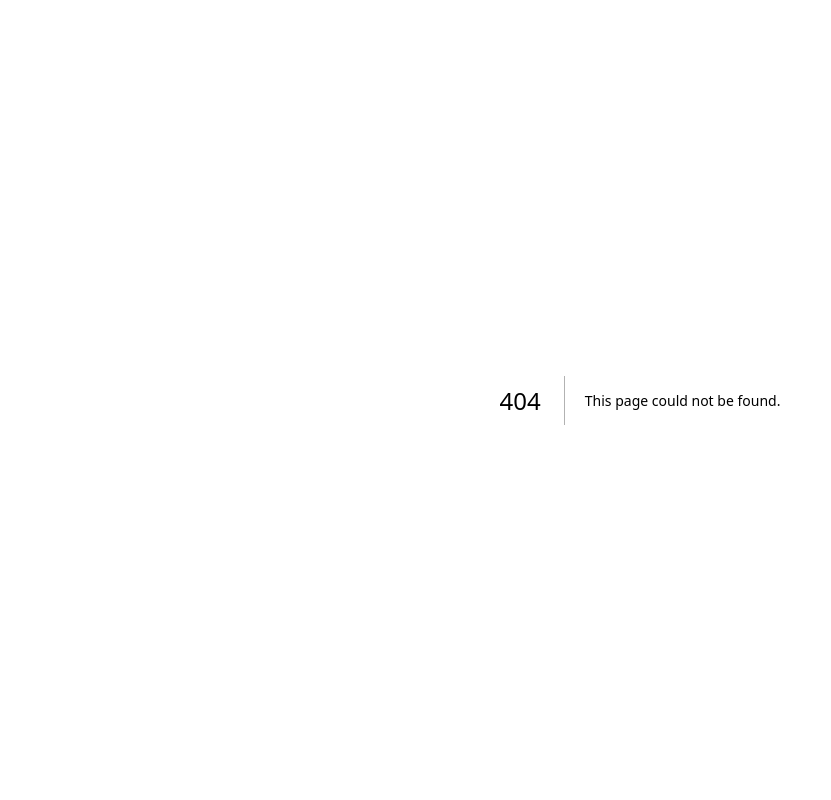
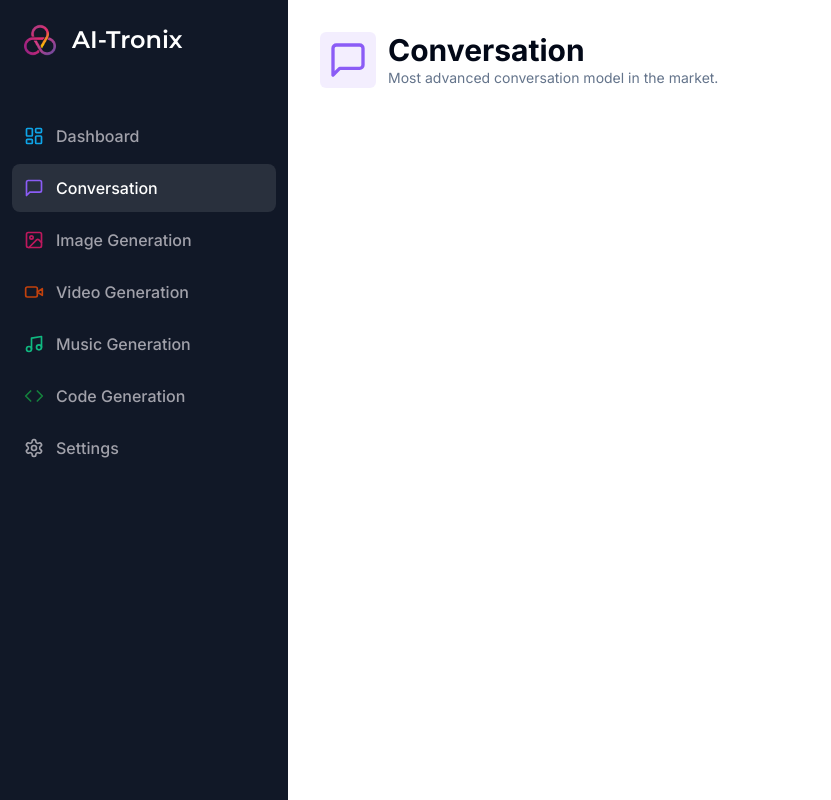
Before and after one commit to mrswastik-robot/SaaS-AI-Tronix, a Next.js app: page /conversation in a window 1280 px wide. Before the commit this address had no page. Shown: the whole page, without its empty margins (0-831 px from the left). Built offline with nearby package versions, Linux system fonts and the light colour scheme.

Commit message:
made heading component for all pages

```diff
--- /dev/null
+++ b/app/(dashboard)/(routes)/conversation/page.tsx
@@ -0,0 +1,19 @@
+import {Heading }from "@/components/heading";
+
+import { MessageSquare } from "lucide-react";
+
+const ConversationPage = () => {
+  return (
+    <div>
+      <Heading
+        title="Conversation"
+        description="Most advanced conversation model in the market."
+        icon={MessageSquare}
+        iconColor="text-violet-500"
+        bgColor="bg-violet-500/10"
+      />
+    </div>
+  );
+};
+
+export default ConversationPage;
--- a/app/(dashboard)/(routes)/dashboard/page.tsx
+++ b/app/(dashboard)/(routes)/dashboard/page.tsx
@@ -27,7 +27,7 @@
         {tools.map((tool) => (
           <Card onClick={() => router.push(tool.href)} key={tool.href} className="p-4 border-black/5 flex items-center justify-between hover:shadow-lg transition cursor-pointer">
             <div className="flex items-center gap-x-4">
-              <div className={cn("p-2 w-fit rounded-md", tool.bgColor)}>
+              <div className={cn("p-2 w-fit rounded-md ", tool.bgColor)}>
                 <tool.icon className={cn("w-8 h-8", tool.color)} />
               </div>
               <div className="font-semibold">
--- /dev/null
+++ b/components/heading.tsx
@@ -0,0 +1,33 @@
+import { XIcon } from "lucide-react";
+
+import { cn } from "@/lib/utils";
+
+interface HeadingProps {
+  title: string;
+  description: string;
+  icon: any;
+  iconColor?: string;
+  bgColor?: string;
+}
+
+export const Heading = ({
+  title,
+  description,
+  icon: Icon,
+  iconColor,
+  bgColor,
+}: HeadingProps) => {
+  return (
+    <>
+      <div className="px-4 lg:px-8 flex items-center gap-x-3 mb-8">
+        <div className={cn("p-2 w-fit rounded-md", bgColor)}>
+          <Icon className={cn("w-10 h-10", iconColor)} />
+        </div>
+        <div>
+          <h2 className="text-3xl font-bold">{title}</h2>
+          <p className="text-sm text-muted-foreground">{description}</p>
+        </div>
+      </div>
+    </>
+  );
+};
```
